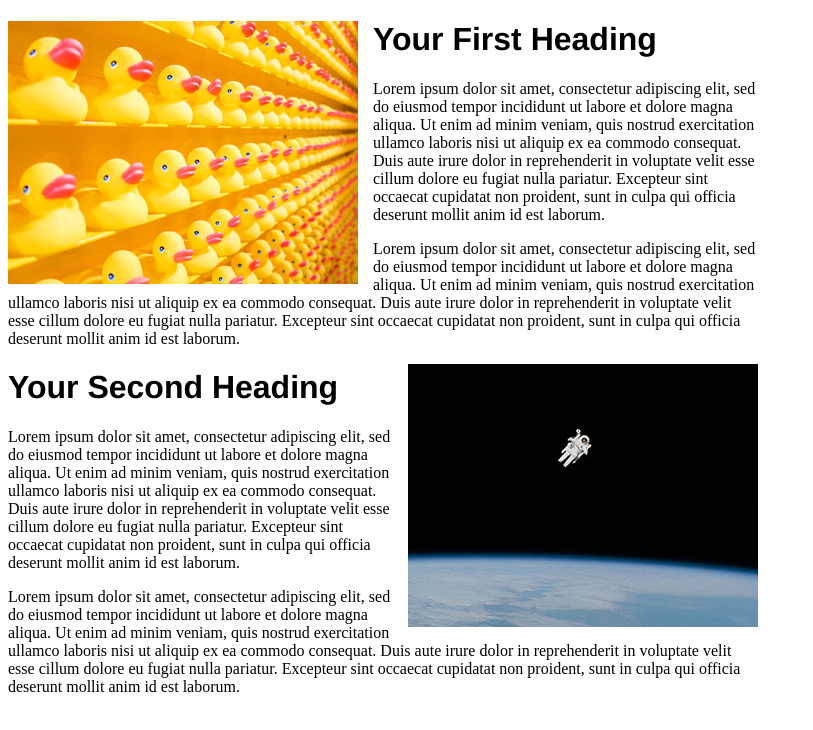
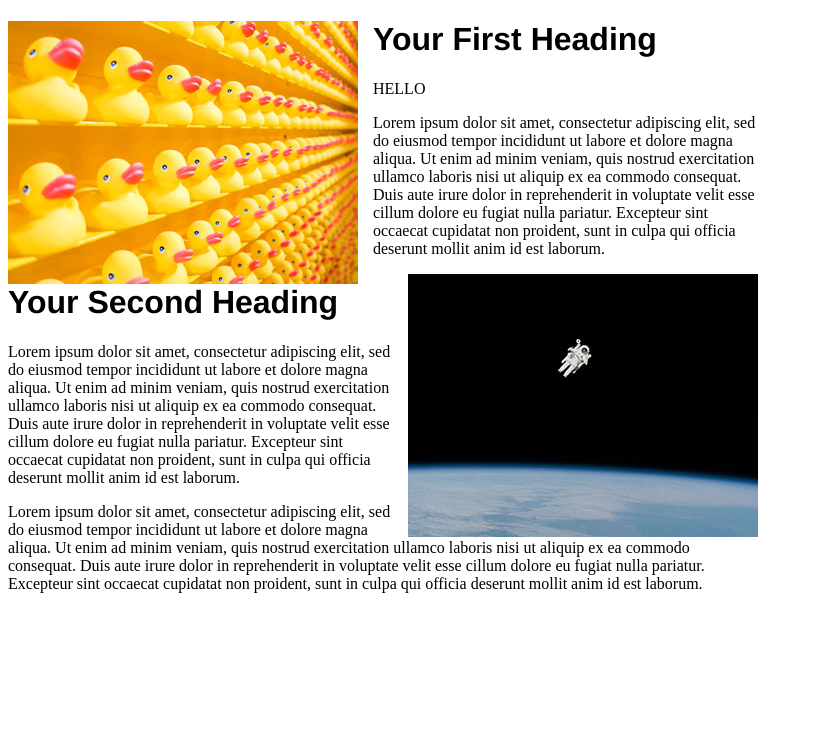
Before and after one commit to carmacp/17.3_Thursday, a plain HTML site: page index.html in a window 1280 px wide. Shown: the whole page, without its empty margins (0-813 px from the left). Drawn offline with Linux system fonts and the light colour scheme.

Commit message:
Hello_Change
Hello

```diff
--- a/index.html
+++ b/index.html
@@ -8,7 +8,7 @@
     <img src="images/rubberDucky.jpg" class="left">
     <h1>Your First Heading</h1>
     <p>
-      Lorem ipsum dolor sit amet, consectetur adipiscing elit, sed do eiusmod tempor incididunt ut labore et dolore magna aliqua. Ut enim ad minim veniam, quis nostrud exercitation ullamco laboris nisi ut aliquip ex ea commodo consequat. Duis aute irure dolor in reprehenderit in voluptate velit esse cillum dolore eu fugiat nulla pariatur. Excepteur sint occaecat cupidatat non proident, sunt in culpa qui officia deserunt mollit anim id est laborum.
+      HELLO
     </p>
     <p>
       Lorem ipsum dolor sit amet, consectetur adipiscing elit, sed do eiusmod tempor incididunt ut labore et dolore magna aliqua. Ut enim ad minim veniam, quis nostrud exercitation ullamco laboris nisi ut aliquip ex ea commodo consequat. Duis aute irure dolor in reprehenderit in voluptate velit esse cillum dolore eu fugiat nulla pariatur. Excepteur sint occaecat cupidatat non proident, sunt in culpa qui officia deserunt mollit anim id est laborum.
```
Also changed, not shown: 1 other file.
